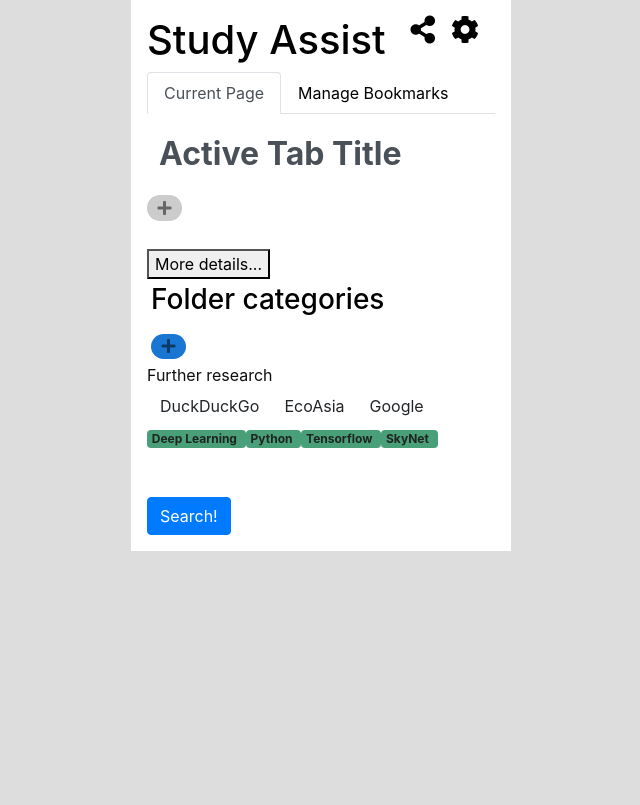
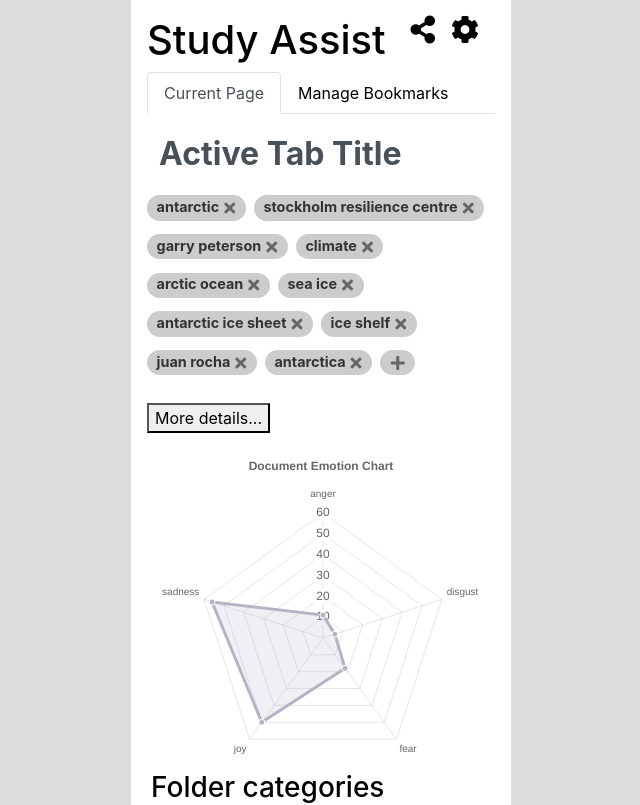
Before and after one commit to study-assist/browser-extension, a React (Create React App) app in the folder frontend/: page / in a window 1280 px wide. Shown: the top 805 px of the page, without its empty margins (319-959 px from the left). Built offline with nearby package versions, Linux system fonts and the light colour scheme.

Commit message:
setup emotion chart options

```diff
--- a/frontend/src/components/App.jsx
+++ b/frontend/src/components/App.jsx
@@ -10,6 +10,7 @@ import Research from "./Research";
 import FolderView from "./FolderView";
 
 import links from "../data/links.json";
+import dummy from "../data/dummyData.json";
 import {
   pickRandom,
   sortByRelevance,
@@ -28,8 +29,9 @@ class App extends Component {
     this.state = {
       // currentTab
       pageTitle: "Active Tab Title",
-      tags: [],
-      collections: [],
+      tags: dummy.tags,
+      collections: dummy.collections,
+      emotion: dummy.emotion,
       research: ["Deep Learning", "Python", "Tensorflow", "SkyNet"]
     };
   }
--- a/frontend/src/components/BookmarkSentiment.jsx
+++ b/frontend/src/components/BookmarkSentiment.jsx
@@ -1,6 +1,6 @@
 import React from "react";
 import propTypes from "prop-types";
-import { Radar } from "react-chartjs-2";
+import { Radar, defaults } from "react-chartjs-2";
 
 /**
  * ToDo:
@@ -11,11 +11,38 @@ import { Radar } from "react-chartjs-2";
 
 function BookmarkSentiment({ emotion }) {
   if (emotion === undefined || emotion === null) {
-    return <div />;
+    return;
   }
 
   const scale = Object.values(emotion).map(value => Math.round(value * 100));
   // console.log(scale);
+
+  defaults.global.defaultFontSize = 12;
+
+  const options = {
+    legend: {
+      display: false,
+      labels: {
+        // fontSize: 20
+      }
+    },
+    title: {
+      display: true,
+      text: "Document Emotion Chart",
+      // fonSize: 24,
+      fontStyle: "bold"
+    },
+    elements: {
+      line: {
+        borderWidth: 3
+      },
+      point: {
+        pointBorderWidth: 2,
+        pointRadius: 4
+      }
+    },
+    tooltips: {}
+  };
 
   const data = {
     labels: Object.keys(emotion),
@@ -36,16 +63,7 @@ function BookmarkSentiment({ emotion }) {
   return (
     <div className="container">
       <p />
-      <Radar
-        data={data}
-        width={500}
-        height={500}
-        options={{
-          pointLabelFontStyle: "bold",
-          pointDot: false,
-          scaleShowsLabels: false
-        }}
-      />
+      <Radar data={data} width={500} height={500} options={options} />
     </div>
   );
 }
```
